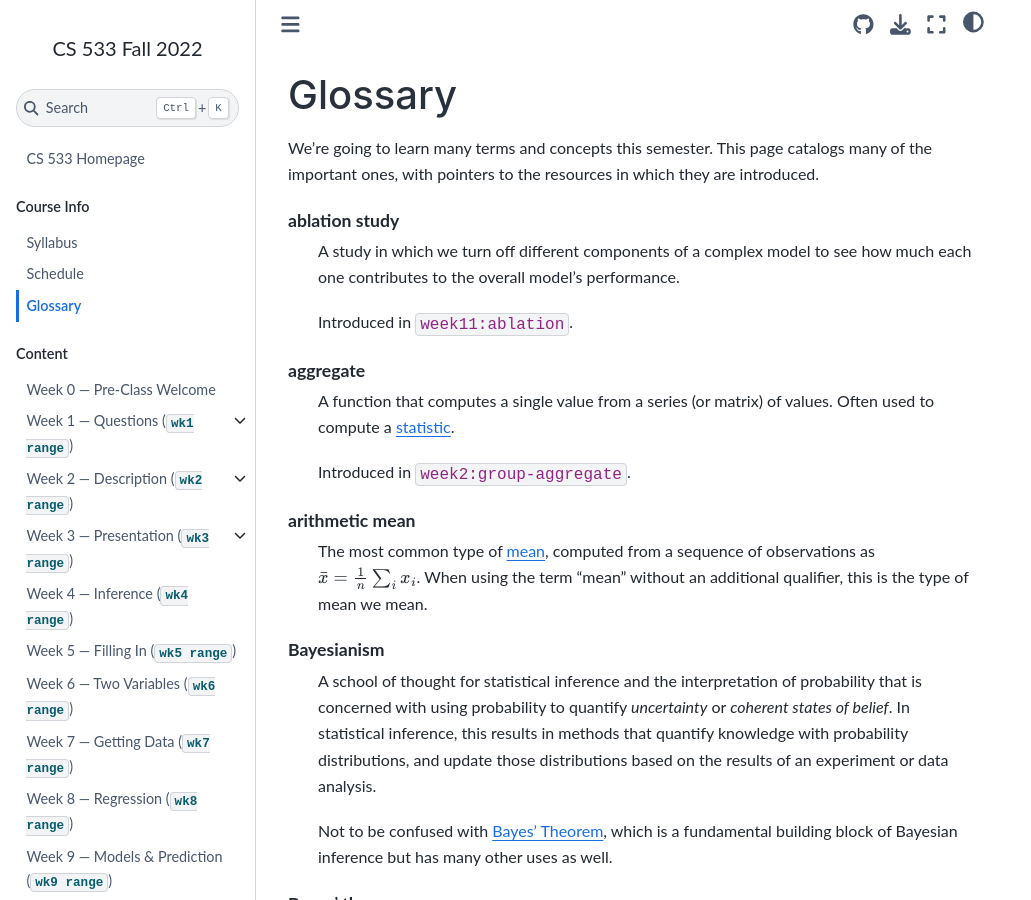
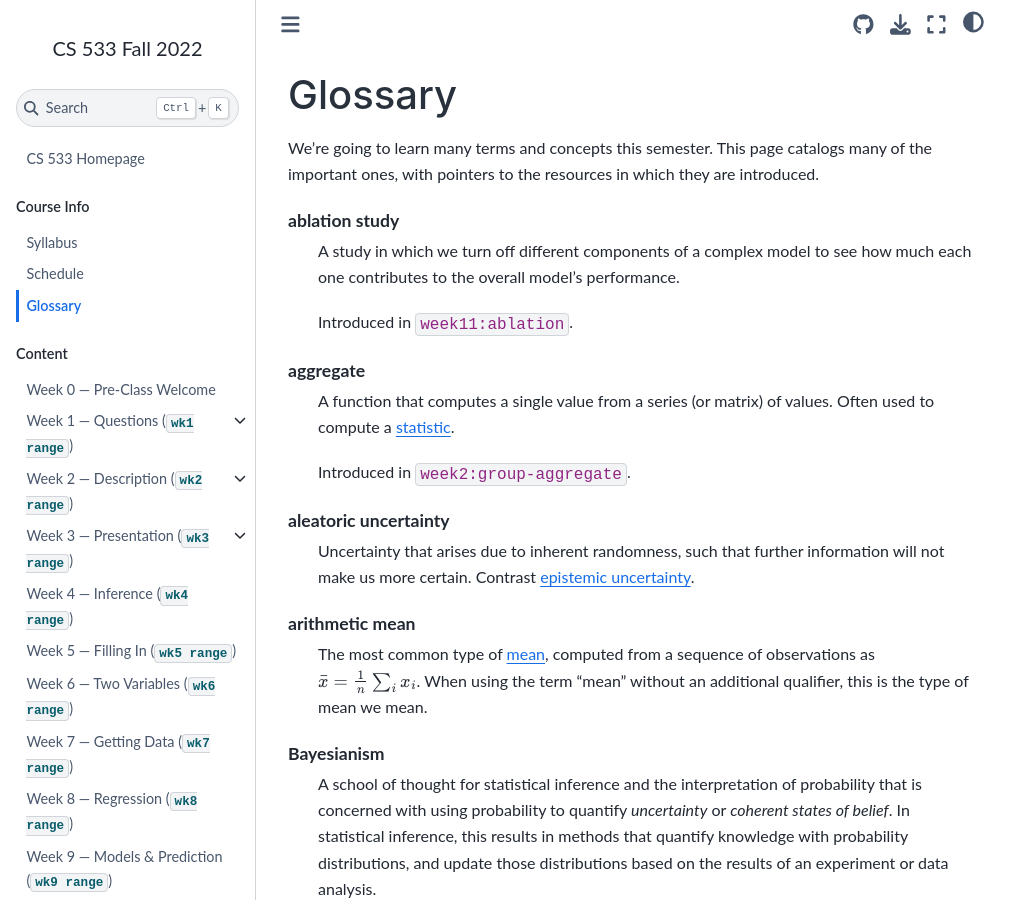
Before and after one commit to mdekstrand/cs533-web, a Jupyter Book: the page built from glossary.md, in a window 1280 px wide and 900 px high. Shown: the whole window, without its empty margins (0-1031 px from the left). Built offline with Jupyter Book 1.0.4 settings and Sphinx 7.4.7 and the Sphinx Book theme 1.1.4, drawn with Linux system fonts in a browser that asks for light colours; pages that are not in the unit, such as notebooks, are missing from menus; cross-references to code outside the pages are shown as plain code; a style sheet for code colours, icons or effects is not loaded; some of the changed text lies outside the part shown.

Commit message:
uncertainty

```diff
--- a/glossary.md
+++ b/glossary.md
@@ -15,6 +15,10 @@
     Often used to compute a {term}`statistic`.
 
     Introduced in {video}`week2:group-aggregate`.
+
+aleatoric uncertainty
+    Uncertainty that arises due to inherent randomness, such that further information will not make us more certain.
+    Contrast {term}`epistemic uncertainty`.
 
 arithmetic mean
     The most common type of {term}`mean`, computed from a sequence of observations as $\bar{x} = \frac{1}{n} \sum_i x_i$.
@@ -137,6 +141,10 @@
         $env:MY_VAR="contents"
 
     Set an environment variable *before* running commands that need to be governed by it.
+
+epistemic uncertainty
+    Uncertainty that arises due to incomplete knowledge about a process or future outcomes.
+    Contrast {term}`aleatoric uncertainty`.
 
 Euclidean norm
     See {term}`L₂ Norm`.
```
